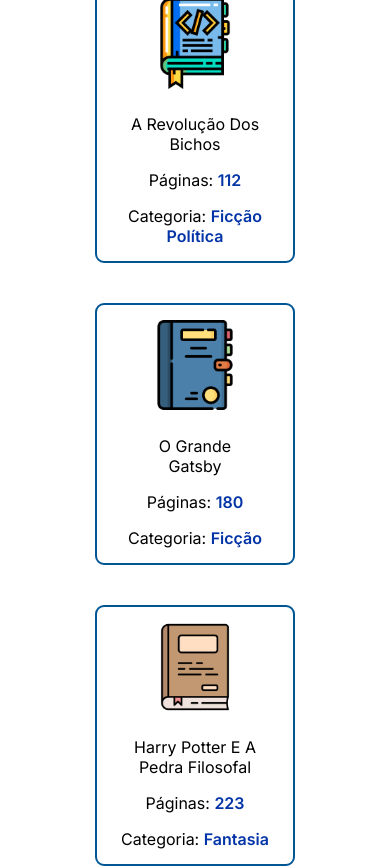
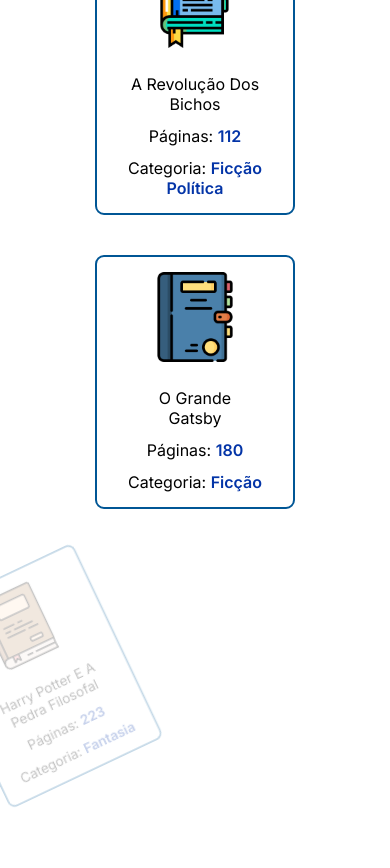
Before and after one commit to Davi-D18/livros_vnw_scss, a React (Vite) app: page /livrosDoados in a window 390 px wide. Shown: the part 1703-2571 px from the top of the page. Built offline with nearby package versions, Linux system fonts and the light colour scheme.

Commit message:
Atualizações na página de livros doados e adicionado animações

```diff
--- a/src/components/CardLivro/CardLivro.jsx
+++ b/src/components/CardLivro/CardLivro.jsx
@@ -11,7 +11,7 @@
         loading="lazy" // Carrega a imagem quando estiver prestes a ser exibida
       />
       <ul className={S.listaInfo}>
-        <li className={S.descricao}>{props.descricao}</li>
+        <li className={S.descricao}>{props.titulo}</li>
         <li>
           Páginas: <span className={S.paginas}>{props.paginas}</span>
         </li>
@@ -25,7 +25,7 @@
 
 CardLivro.propTypes = {
   imagem: PropTypes.string.isRequired,
-  descricao: PropTypes.string.isRequired,
+  titulo: PropTypes.string.isRequired,
   categoria: PropTypes.string.isRequired,
   paginas: PropTypes.number.isRequired,
 };
--- a/src/components/CardLivro/styles/cardLivro.module.scss
+++ b/src/components/CardLivro/styles/cardLivro.module.scss
@@ -11,11 +11,13 @@
   justify-content: center;
   align-items: center;
   transition: transform 0.2s ease-in-out, box-shadow 0.4s ease-in-out;
+  animation: entrada 0.6s ease-in-out forwards;
 
   &:hover {
     transform: translateY(-5px) scale(1.02);
     box-shadow: 0 5px 8px rgba(0, 0, 0, 0.2);
   }
+
 }
 
 .imagem {
@@ -36,7 +38,7 @@
   display: flex;
   flex-direction: column;
   align-items: center;
-  gap: 1rem;
+  gap: 12px;
 
   li {
     text-transform: capitalize;
@@ -54,3 +56,15 @@
   color: #0334a7;
   font-weight: 600;
 }
+
+@keyframes entrada {
+  from {
+    opacity: 0;
+    transform: translateX(-100%) rotate(-33deg) scale(0.8);
+  }
+
+  to {
+    opacity: 1;
+    transform: translateX(0) rotate(0deg) scale(1);
+  }
+}
--- a/src/pages/LivrosDoados/LivrosDoados.jsx
+++ b/src/pages/LivrosDoados/LivrosDoados.jsx
@@ -1,19 +1,40 @@
+import { useEffect, useState } from "react";
+import { Hourglass } from "react-loader-spinner";
+import { CardLivro } from "../../components/CardLivro/CardLivro.jsx";
 import { Livros } from "../../data/info-livros.js";
-import { CardLivro } from "../../components/CardLivro/CardLivro.jsx";
-import { useState, useEffect } from "react";
-import { Hourglass } from "react-loader-spinner";
 
 import S from "./styles/livrosDoados.module.scss";
 
 export const LivrosDoados = () => {
   const [renderizarConteudo, setRenderizarConteudo] = useState(false);
+  const [livrosRenderizados, setLivrosRenderizados] = useState([]); // Livros renderizados
+  const [indiceAtual, setIndiceAtual] = useState(0); // Controle de índice para evitar renderizações repetidas
 
   // Função para simular o carregamento da página
   useEffect(() => {
-    setTimeout(() => {
+    const delayInicial = 1500; // Tempo inicial de carregamento
+    const timeout = setTimeout(() => {
       setRenderizarConteudo(true);
-    }, 1500);
+    }, delayInicial);
+
+    return () => clearTimeout(timeout); // Limpa o timeout
   }, []);
+
+  // renderiza os livros um por um
+  useEffect(() => {
+    if (renderizarConteudo && indiceAtual < Livros.length) {
+      const atraso = window.innerWidth < 768 ? 500 : 400;
+      const timeout = setTimeout(() => {
+        setLivrosRenderizados((prevLivros) => [
+          ...prevLivros,
+          Livros[indiceAtual],
+        ]);
+        setIndiceAtual((prevIndex) => prevIndex + 1); // Atualiza o índice
+      }, atraso);
+
+      return () => clearTimeout(timeout); // Limpa o timeout
+    }
+  }, [renderizarConteudo, indiceAtual]);
 
   return (
     <section>
@@ -23,12 +44,13 @@
           <h1 className={S.titulo}>Livros Doados</h1>
 
           <section className={S.sectionLivros}>
-            {Livros.map((livro, index) => (
+            {livrosRenderizados.map((livro, index) => (
               <CardLivro
                 key={index}
+                id={livro.id}
+                titulo={livro.titulo}
+                categoria={livro.categoria}
                 imagem={livro.imagem}
-                descricao={livro.titulo}
-                categoria={livro.categoria}
                 paginas={parseInt(livro.paginas)}
               />
             ))}
--- a/src/pages/LivrosDoados/styles/livrosDoados.module.scss
+++ b/src/pages/LivrosDoados/styles/livrosDoados.module.scss
@@ -1,10 +1,11 @@
 .sectionLivrosDoados {
-  margin-bottom: 7vh;
+  margin-bottom: 12vh;
 }
 
 .titulo {
   color: $black;
   text-align: center;
+  font-size: 28px;
   margin-top: 4vh;
   margin-bottom: 2vh;
 }
@@ -14,7 +15,7 @@
   justify-content: center;
   gap: 2.5rem;
   flex-wrap: wrap;
-  max-width: 90dvw;
+  max-width: 72dvw;
   margin: 0 auto;
 }
 
@@ -24,14 +25,14 @@
   gap: 10px;
   justify-content: center;
   align-items: center;
-  height: 100vh;
+  height: calc(100vh - 100px);
 
   p {
     color: $black;
   }
 }
 
-@media (max-width: $breakpoint-mobile) {
+@media (max-width: $breakpoint-tablet) {
  .titulo {
   font-size: 30px;
  }
```
Also changed, not shown: vite.config.js (+2 -7 lines), src/components/CardMotivosDoar/styles/cardMotivosDoar.module.scss (line endings or trailing spaces).
